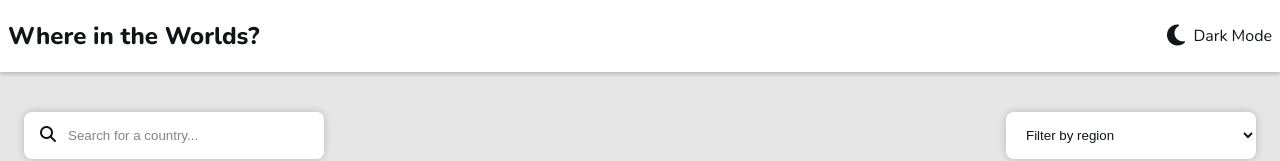
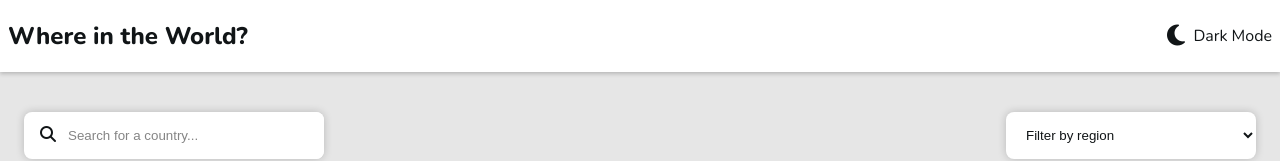
Before and after one commit to blueberry-adii/Where-in-the-world, a React (Vite) app: page / in a window 1280 px wide. Shown: the top 161 px of the page. Built offline with nearby package versions, Linux system fonts and the light colour scheme; no server answers.

Commit message:
world again

```diff
--- a/src/components/header.jsx
+++ b/src/components/header.jsx
@@ -15,7 +15,7 @@ export default function Header() {
         <div>
           <h2 className="title">
             <Link className="a" href="/">
-              Where in the Worlds?
+              Where in the World?
             </Link>
           </h2>
           <p className="dark-mode" onClick={() => {
```
